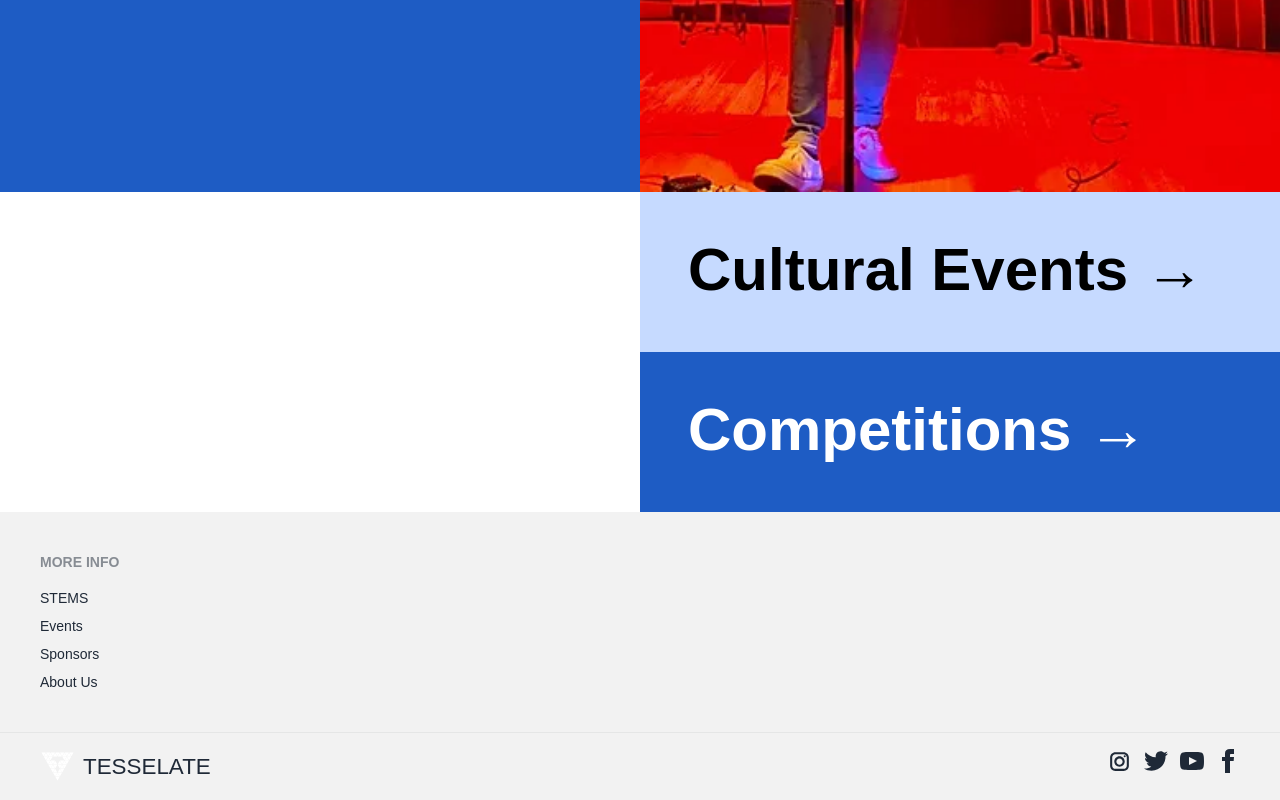
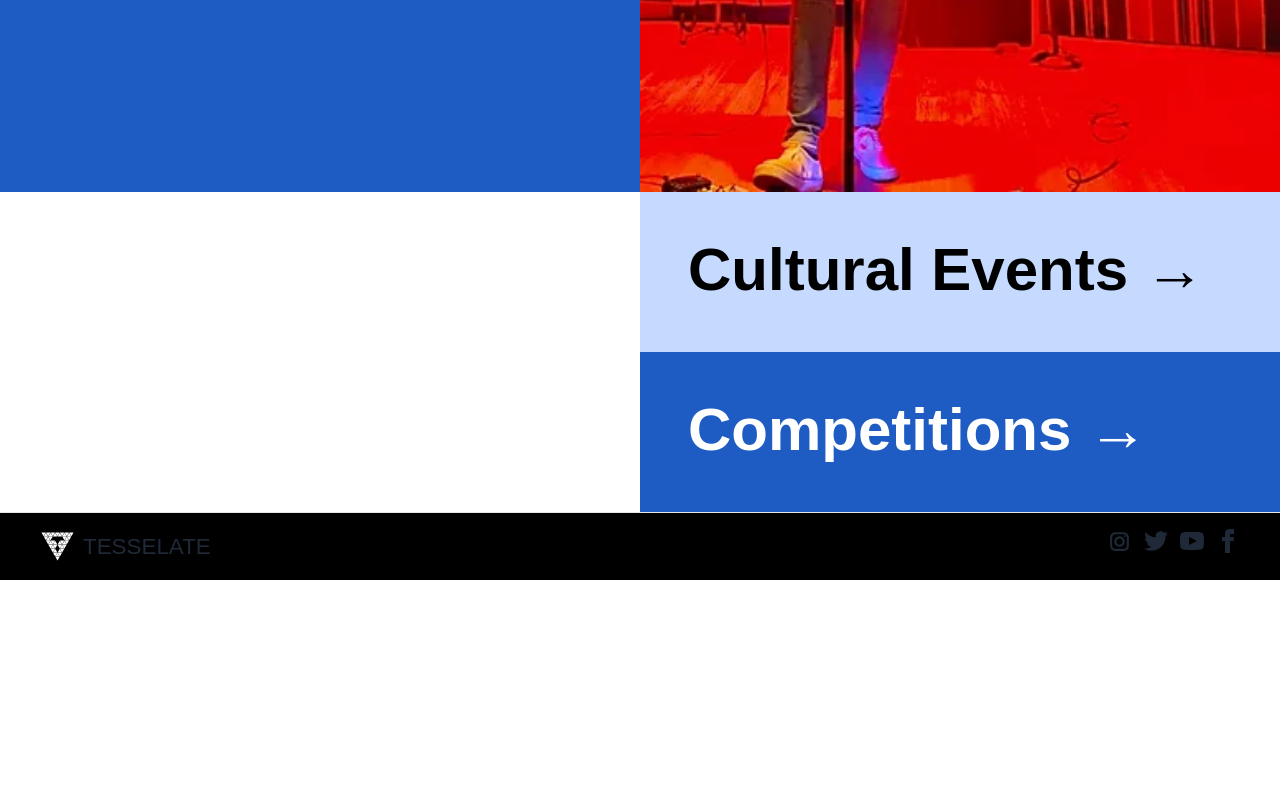
Before and after one commit to Tessellate-CMI/tessellate-frontend, a SvelteKit app: page / in a window 1280 px wide. Shown: the part 2278-3078 px from the top of the page. After the commit the page ends 2858 px from the top, so only its background shows below. Built offline with nearby package versions, Linux system fonts and the light colour scheme; a web font is replaced by a local one.

Commit message:
refactor(component): changed footer style to match new design
Changed the footer style to match the new design.

```diff
--- a/src/routes/(app)/Footer.svelte
+++ b/src/routes/(app)/Footer.svelte
@@ -1,13 +1,4 @@
-<footer class="footer bg-base-200 p-10 text-base-content">
-    <div>
-        <span class="footer-title">More Info</span>
-        <a class="link-hover link" href="/stems">STEMS</a>
-        <a class="link-hover link" href="/events">Events</a>
-        <a class="link-hover link" href="/sponsors">Sponsors</a>
-        <a class="link-hover link" href="/about-us">About Us</a>
-    </div>
-</footer>
-<footer class="footer border-t border-base-300 bg-base-200 px-10 py-4 text-base-content">
+<footer class="footer border-t border-base-300  px-10 py-4 text-base-content bg-black">
     <div class="grid-flow-col items-center justify-self-center sm:justify-self-start">
         <img src="svgs/tessellate_logo_white.svg" alt="Tessellate Logo" style="width: 35px" />
         <p style="font-size: 1.4rem">TESSELATE</p>
```
